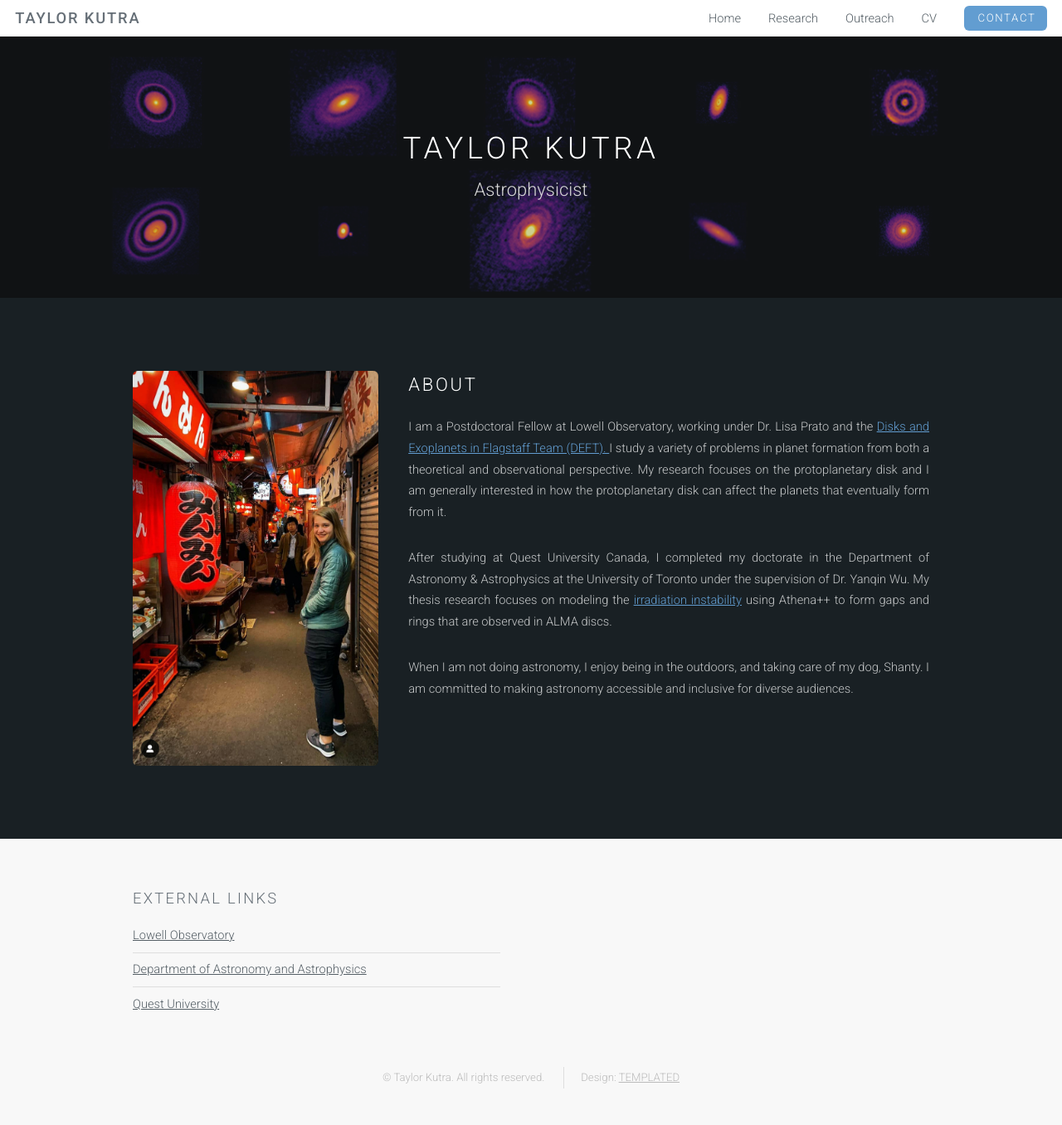
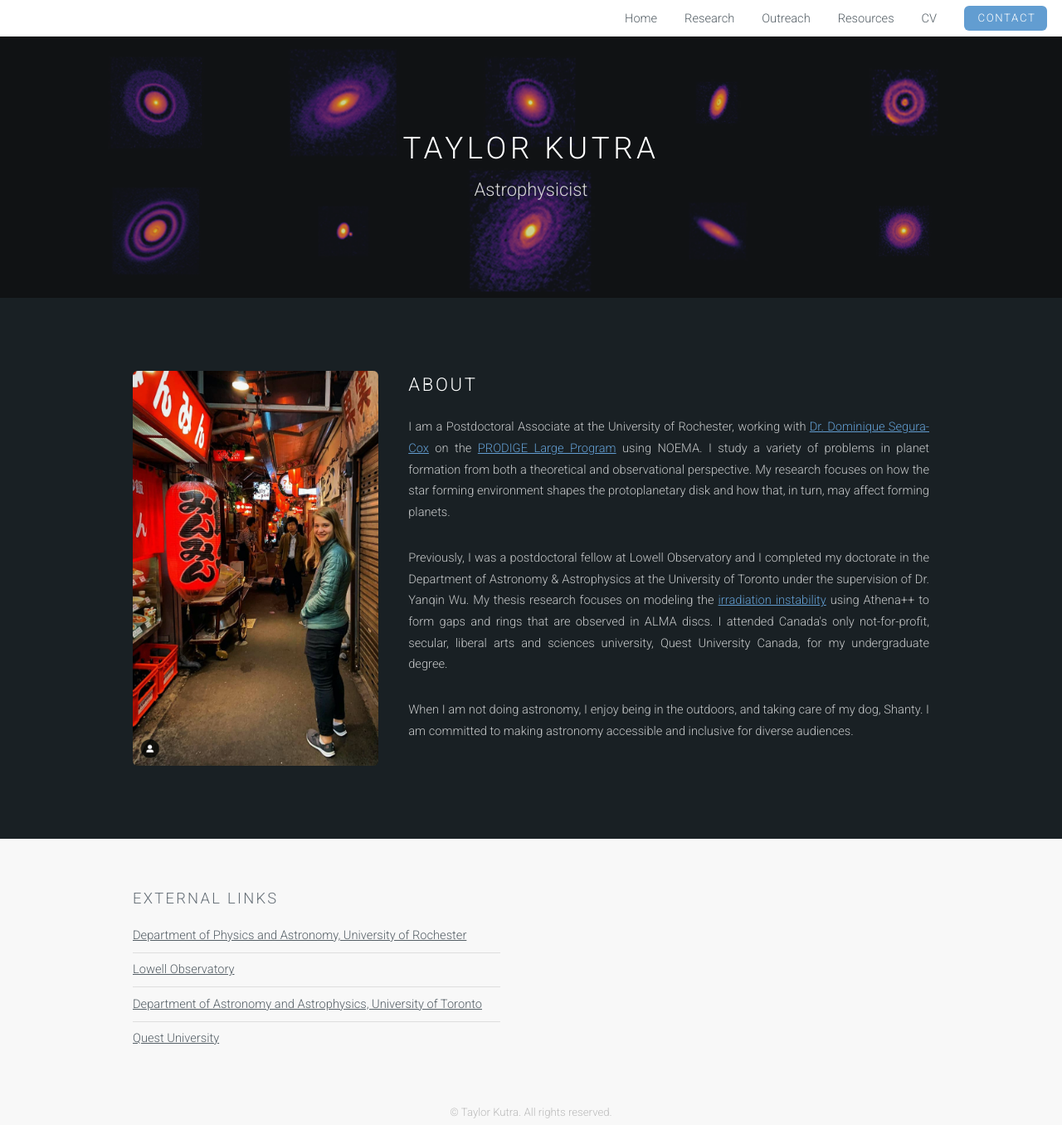
Before and after one commit to taylorkutra/taylorkutra.github.io, a plain HTML site: page index.html in a window 1280 px wide. Shown: the whole page at 83% size. Drawn offline with Linux system fonts and the light colour scheme.

Commit message:
2025 updates

```diff
--- a/index.html
+++ b/index.html
@@ -25,14 +25,15 @@
 
 		<!-- Header -->
 			<header id="header" class="skel-layers-fixed">
-				<h1><a href="#">Taylor Kutra</a></h1>
+				<h1><a href="#"> </a></h1>
 				<nav id="nav">
 					<ul>
 						<li><a href="index.html">Home</a></li>
 						<li><a href="research.html">Research</a></li>
 						<li><a href="outreach.html">Outreach</a></li>
+						<li><a href="resources.html">Resources</a></li>
 						 <li><a href="CV.pdf">CV</a></li>
-						<li><a href="contact.html" class="button special">Contact</a></li>
+						<li><a href="mailto:tkutra@ur.rochester.edu" class="button special">Contact</a></li>
 
 					</ul>
 				</nav>
@@ -59,9 +60,9 @@
 
 					<div class="8u skel-cell-important">
 						<h2>About</h2>
-						<p style="text-align:justify; max-width:1000px; word-wrap:break-word;"> I am a Postdoctoral Fellow at Lowell Observatory, working under Dr. Lisa Prato and the <a href="http://www2.lowell.edu/users/lprato/?_ga=2.196227109.821381566.1674587247-2008835884.1674587247">Disks and Exoplanets in Flagstaff Team (DEFT). </a> I study a variety of problems in planet formation from both a theoretical and observational perspective. My research focuses on the protoplanetary disk and I am generally interested in how the protoplanetary disk can affect the planets that eventually form from it.</p>
+						<p style="text-align:justify; max-width:1000px; word-wrap:break-word;"> I am a Postdoctoral Associate at the University of Rochester, working with <a href="https://www.seguracox.com/home">Dr. Dominique Segura-Cox</a> on the <a href="https://noema-prodige.github.io"> PRODIGE Large Program</a> using NOEMA. I study a variety of problems in planet formation from both a theoretical and observational perspective. My research focuses on how the star forming environment shapes the protoplanetary disk and how that, in turn, may affect forming planets. </p>
 
-						<p style="text-align:justify; max-width:1000px; word-wrap:break-word;"> After studying at Quest University Canada, I completed my doctorate in the Department of Astronomy & Astrophysics at the University of Toronto under the supervision of Dr. Yanqin Wu. My thesis research focuses on modeling the <a href="https://ui.adsabs.harvard.edu/abs/2023arXiv230916065K/abstract">irradiation instability</a> using Athena++ to form gaps and rings that are observed in ALMA discs. </p>
+						<p style="text-align:justify; max-width:1000px; word-wrap:break-word;"> Previously, I was a postdoctoral fellow at Lowell Observatory and I completed my doctorate in the Department of Astronomy & Astrophysics at the University of Toronto under the supervision of Dr. Yanqin Wu. My thesis research focuses on modeling the <a href="https://ui.adsabs.harvard.edu/abs/2023arXiv230916065K/abstract">irradiation instability</a> using Athena++ to form gaps and rings that are observed in ALMA discs. I attended Canada's only not-for-profit, secular, liberal arts and sciences university, Quest University Canada, for my undergraduate degree. </p>
 
 						<p style="text-align:justify; max-width:1000px; word-wrap:break-word;"> When I am not doing astronomy, I enjoy being in the outdoors, and taking care of my dog, Shanty.  I am committed to making astronomy accessible and inclusive for diverse audiences. </p>
 					</div>
@@ -75,15 +76,15 @@
 						<div class="6u">
 									<h3>External Links</h3>
 									<ul class="alt">
+										<li><a href="https://www.pas.rochester.edu">Department of Physics and Astronomy, University of Rochester</a></li>
 										<li><a href="https://lowell.edu/">Lowell Observatory</a></li>
-										<li><a href="http://www.astro.utoronto.ca/">Department of Astronomy and Astrophysics</a></li>
+										<li><a href="http://www.astro.utoronto.ca/">Department of Astronomy and Astrophysics, University of Toronto</a></li>
 										<li><a href="https://questu.ca/">Quest University</a></li>
 									</ul>
 						</div>
 					</div>
 					<ul class="copyright">
 						<li>&copy; Taylor Kutra. All rights reserved.</li>
-						<li>Design: <a href="http://templated.co">TEMPLATED</a></li>
 					</ul>
 				</div>
 			</footer>
```
